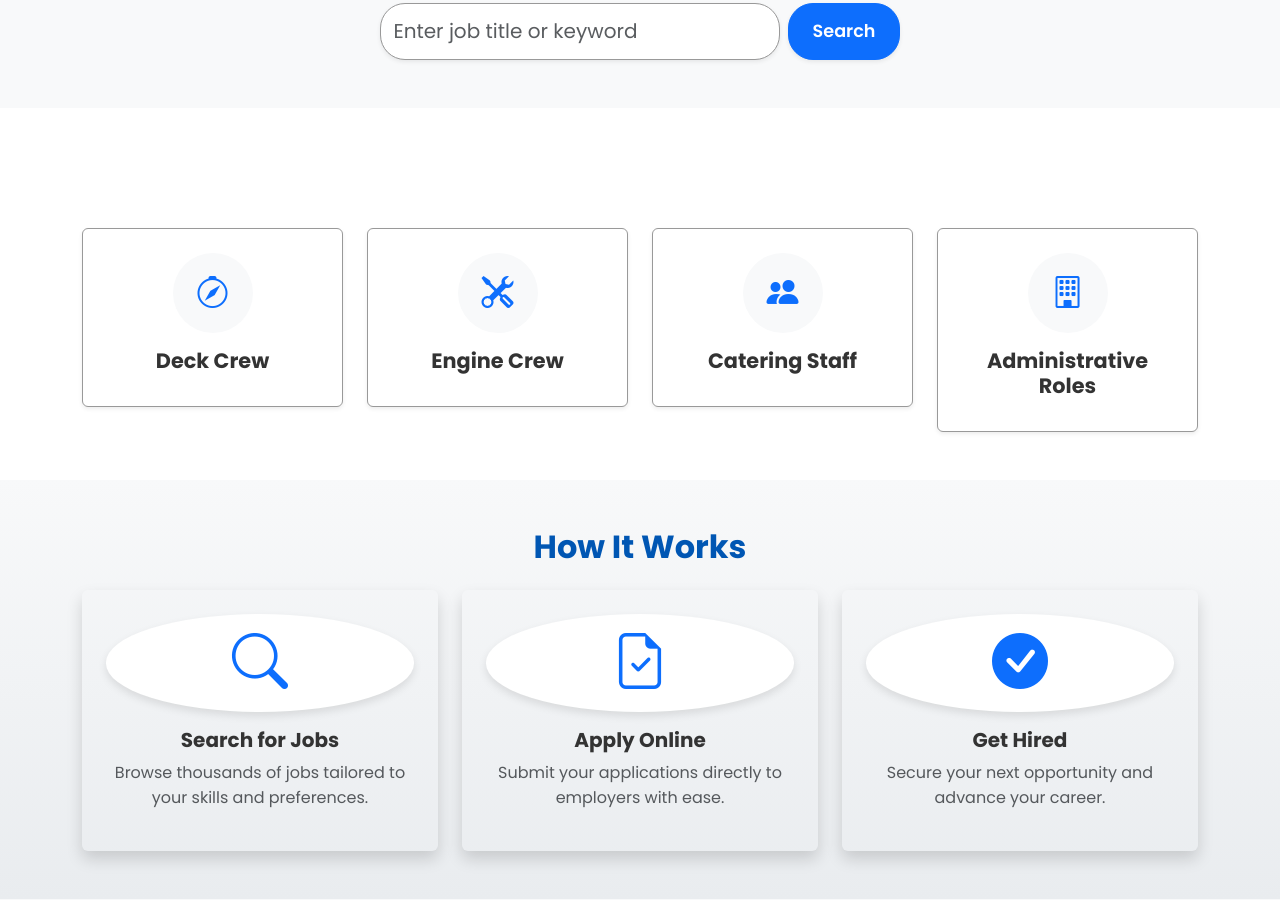
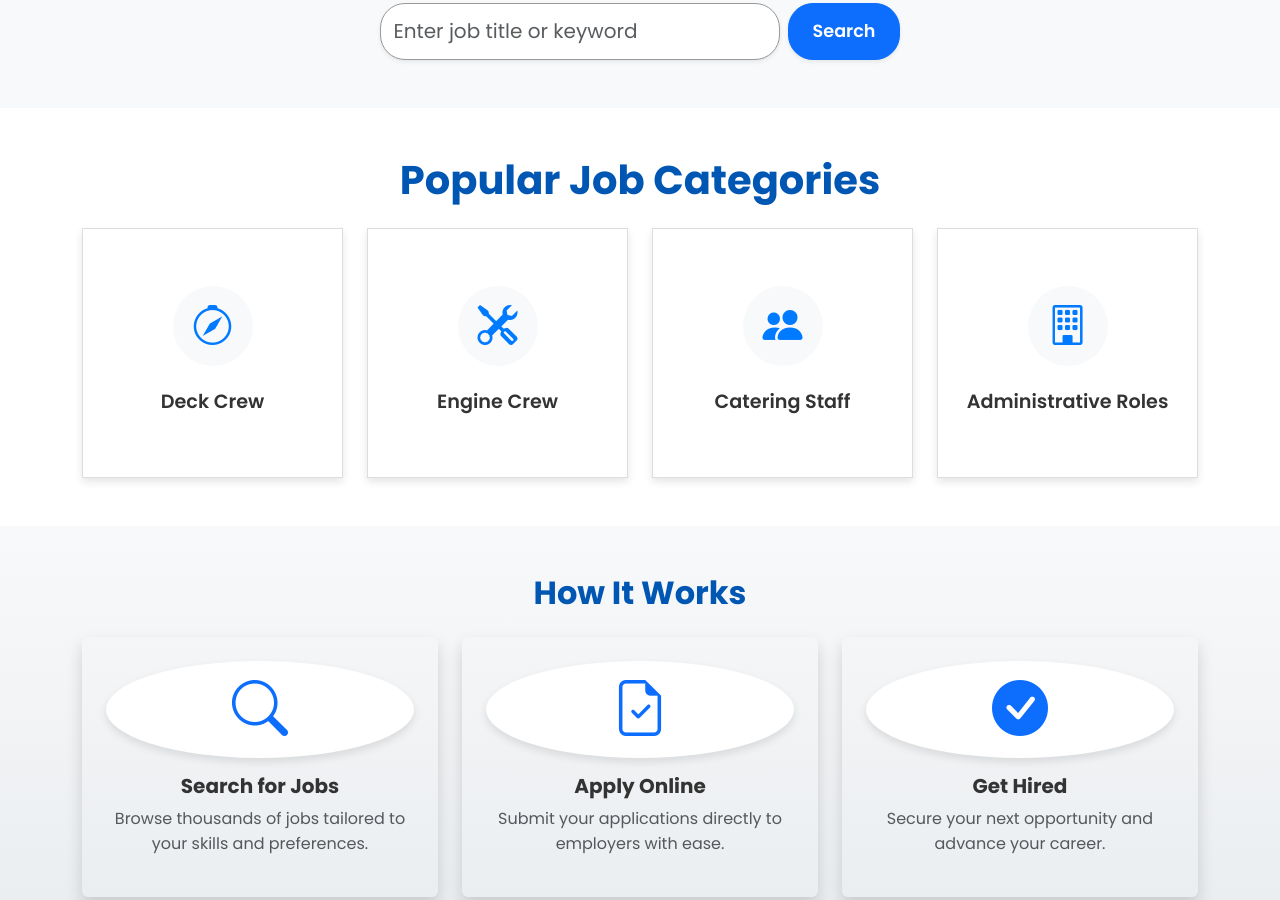
Before and after one commit to khenma09/seaman_jobsite_community, a website: page index.html in a window 1280 px wide. Shown: the part 921-1821 px from the top of the page. Drawn offline with nearby package versions, Linux system fonts and the light colour scheme.

Commit message:
Refined Popular Job Categories section for consistent card sizing and alignment

```diff
--- a/assets/css/styles.scss
+++ b/assets/css/styles.scss
@@ -231,47 +231,42 @@ input:focus {
 /* Job Categories */
 .job-categories {
 	.category-card {
-		background: #ffffff; /* Ensure a clean, minimal background */
-		border: 1px solid color.adjust($text-color, $lightness: 40%);
-		box-shadow: 0px 4px 10px $shadow-color;
-		transition: transform 0.3s ease, box-shadow 0.3s ease,
-			background-color 0.3s ease;
+		transition: transform 0.3s ease, box-shadow 0.3s ease;
 		cursor: pointer;
-		padding: 2rem 1rem; /* Add better spacing */
-		text-align: center;
+		background-color: #fff;
+		border: 1px solid #ddd;
+		box-shadow: 0px 4px 8px rgba(0, 0, 0, 0.1);
+		height: 250px; /* Ensures all cards are the same size */
+		display: flex;
+		flex-direction: column;
+		justify-content: center;
+		align-items: center;
 
 		&:hover {
-			transform: scale(1.08); /* A smooth scale effect */
-			background: color.adjust($primary-color, $lightness: 90%);
-			box-shadow: 0px 6px 15px rgba(0, 0, 0, 0.15); /* Add more depth */
+			transform: translateY(-5px);
+			box-shadow: 0px 6px 12px rgba(0, 0, 0, 0.15);
 		}
 
 		.icon-circle {
 			width: 80px;
 			height: 80px;
-			background: $primary-color; /* Vibrant circle background */
 			border-radius: 50%;
 			display: flex;
+			justify-content: center;
 			align-items: center;
-			justify-content: center;
-			margin: 0 auto 1rem; /* Center-align with bottom margin */
-			color: $white; /* White icon for contrast */
+			background-color: #f8f9fa;
+			margin-bottom: 1rem;
+		}
 
-			i {
-				font-size: 2rem;
-			}
+		i {
+			font-size: 2.5rem;
+			color: #007bff;
 		}
 
 		h6 {
-			font-size: 1.3rem; /* Slightly larger for better readability */
+			font-size: 1.2rem;
 			font-weight: 600;
-			color: $text-color;
-			margin-top: 0.5rem; /* Add space above the text */
-		}
-
-		p {
-			font-size: 0.9rem; /* Optional: Include a brief description */
-			color: $muted;
+			color: #333;
 			margin-top: 0.5rem;
 		}
 	}
@@ -280,9 +275,10 @@ input:focus {
 /* CTA Action Section */
 h2 {
 	font-size: 2.5rem; /* More prominent heading */
-	color: white;
+	color: $primary-color;
 	margin-bottom: 1.5rem; /* Add space below the heading */
 }
+
 .cta {
 	.cta-buttons {
 		display: flex;
--- a/index.html
+++ b/index.html
@@ -124,35 +124,35 @@
 				<h2 class="fw-bold mb-4">Popular Job Categories</h2>
 				<div class="row g-4">
 					<div class="col-md-3">
-						<div class="category-card p-4 shadow-sm rounded">
-							<div class="icon-circle bg-light mx-auto mb-3">
-								<i class="bi bi-compass display-4 text-primary"></i>
+						<div class="category-card">
+							<div class="icon-circle">
+								<i class="bi bi-compass"></i>
 							</div>
-							<h6 class="fw-bold mt-3">Deck Crew</h6>
+							<h6>Deck Crew</h6>
 						</div>
 					</div>
 					<div class="col-md-3">
-						<div class="category-card p-4 shadow-sm rounded">
-							<div class="icon-circle bg-light mx-auto mb-3">
-								<i class="bi bi-tools display-4 text-primary"></i>
+						<div class="category-card">
+							<div class="icon-circle">
+								<i class="bi bi-tools"></i>
 							</div>
-							<h6 class="fw-bold mt-3">Engine Crew</h6>
+							<h6>Engine Crew</h6>
 						</div>
 					</div>
 					<div class="col-md-3">
-						<div class="category-card p-4 shadow-sm rounded">
-							<div class="icon-circle bg-light mx-auto mb-3">
-								<i class="bi bi-people-fill display-4 text-primary"></i>
+						<div class="category-card">
+							<div class="icon-circle">
+								<i class="bi bi-people-fill"></i>
 							</div>
-							<h6 class="fw-bold mt-3">Catering Staff</h6>
+							<h6>Catering Staff</h6>
 						</div>
 					</div>
 					<div class="col-md-3">
-						<div class="category-card p-4 shadow-sm rounded">
-							<div class="icon-circle bg-light mx-auto mb-3">
-								<i class="bi bi-building display-4 text-primary"></i>
+						<div class="category-card">
+							<div class="icon-circle">
+								<i class="bi bi-building"></i>
 							</div>
-							<h6 class="fw-bold mt-3">Administrative Roles</h6>
+							<h6>Administrative Roles</h6>
 						</div>
 					</div>
 				</div>
@@ -320,7 +320,7 @@
 							<div class="testimonial-card mx-auto p-4 shadow rounded">
 								<div class="avatar mb-3 mx-auto">
 									<img
-										src="assets/img/user1.jpg"
+										src="assets/images/Logo-png.png"
 										alt="User 1"
 										class="rounded-circle"
 									/>
@@ -340,7 +340,7 @@
 							<div class="testimonial-card mx-auto p-4 shadow rounded">
 								<div class="avatar mb-3 mx-auto">
 									<img
-										src="assets/img/user2.jpg"
+										src="assets/images/Logo-png.png"
 										alt="User 2"
 										class="rounded-circle"
 									/>
```
Also changed, not shown: assets/css/styles.css, 1 other file.
